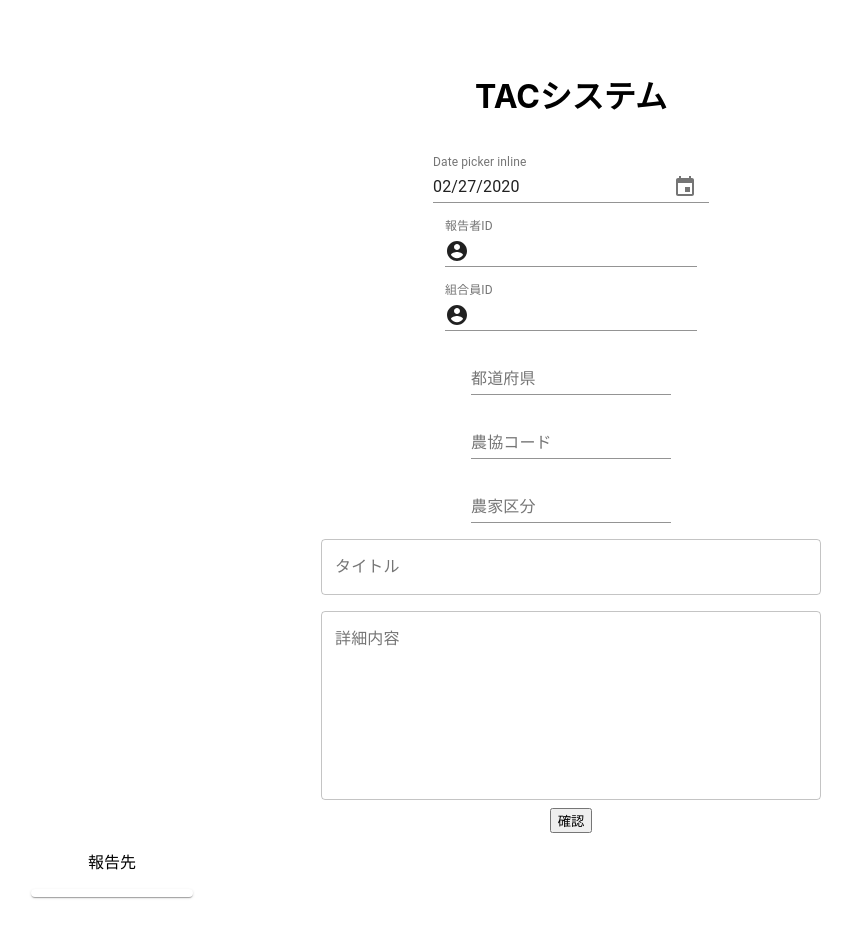
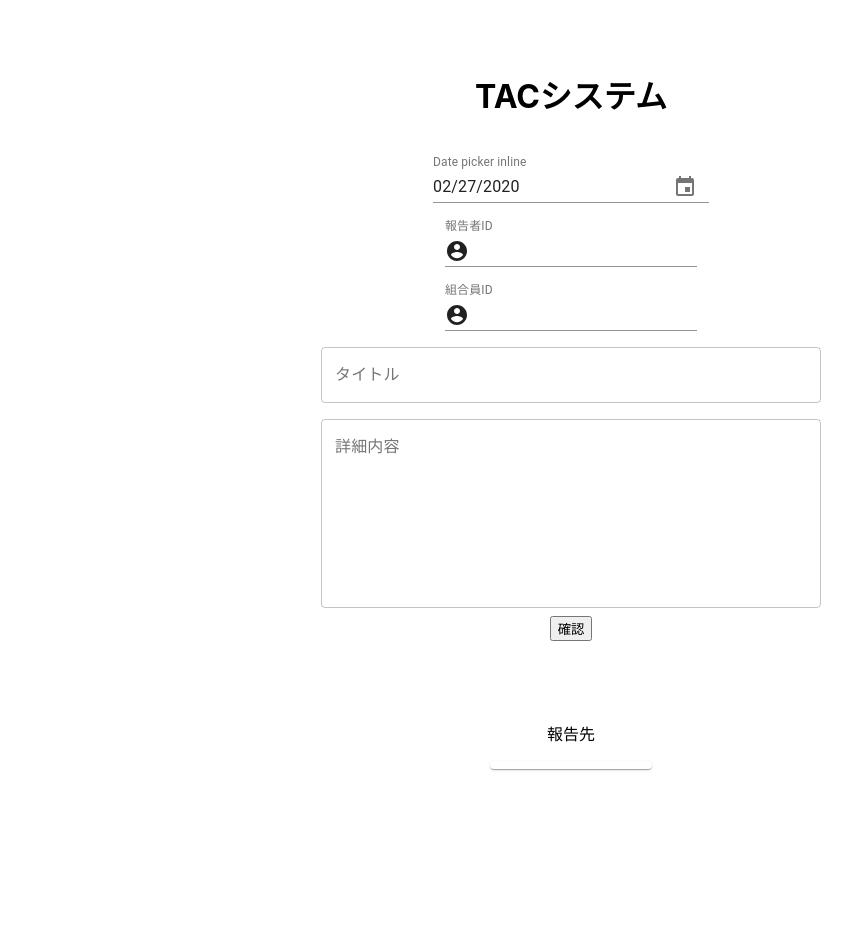
Before and after one commit to nakaikento/TAC-System, a React (Create React App) app: page / in a window 1280 px wide. Shown: the top 938 px of the page, without its empty margins (69-921 px from the left). After the commit the page ends 899 px from the top, so only its background shows below. Built offline with nearby package versions, Linux system fonts and the light colour scheme.

Commit message:
ui update

```diff
--- a/src/App.css
+++ b/src/App.css
@@ -1,4 +1,8 @@
 .App {
+  text-align: center;
+}
+
+h1 {
   text-align: center;
 }
 
@@ -36,3 +40,7 @@
     transform: rotate(360deg);
   }
 }
+
+.info {
+  margin: 5em auto;
+}
--- a/src/App.js
+++ b/src/App.js
@@ -9,13 +9,14 @@ import SimpleBackdrop from './SimpleBackdrop.js'
 import NestedGrid from './NestedGrid.js'
 import Text from './Text.js'
 import InputWithIcon from './InputWithIcon.js'
-import BasicTextField from './BasicTextField.js'
+// import BasicTextField from './BasicTextField.js'
 
 const FLASK_ENDPOINT = 'http://127.0.0.1:5050/query/';
 function App() {
 
-  const [reportTos, setReportTos] = useState([])
-  const [inputText, setInputText] = useState('')
+  const [reportTos, setReportTos] = useState([]);
+  const [inputText, setInputText] = useState('');
+  const [inputTitle, setInputTitle] = useState('');
 
   function handleGetApiData(e) {
     console.log('input text: ', inputText);
@@ -45,6 +46,11 @@ function App() {
     setInputText(text);
   }
 
+  function handleInputTitleChange(title) {
+    // state update
+    setInputTitle(title);
+  }
+
   return (
     <div className="App" style={{padding: '50px 100px'}}>
         <h1>TACシステム</h1>
@@ -52,14 +58,11 @@ function App() {
           <TimePicker />
           <InputWithIcon label='報告者ID'/>
           <InputWithIcon label='組合員ID'/>
-          <BasicTextField label="都道府県"/>
-          <BasicTextField label="農協コード"/>
-          <BasicTextField label="農家区分"/>
           <Text handleInputTextChange={e => handleInputTextChange(e)}
+                handleInputTitleChange={e => handleInputTitleChange(e)}
                 handleGetApiData={e => handleGetApiData(e)}
                 reportTos = {reportTos}
           />
-
         </div>
     </div>
   );
```
